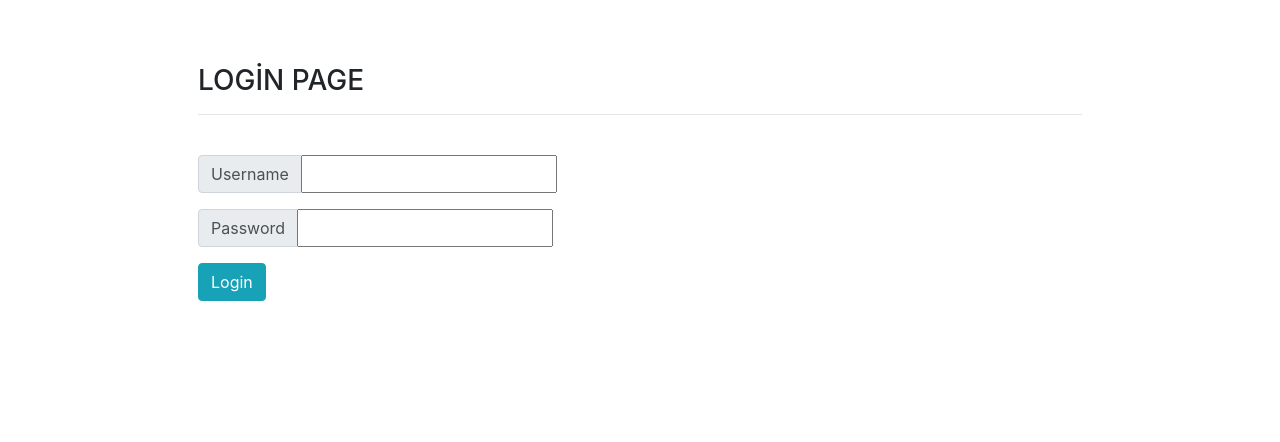
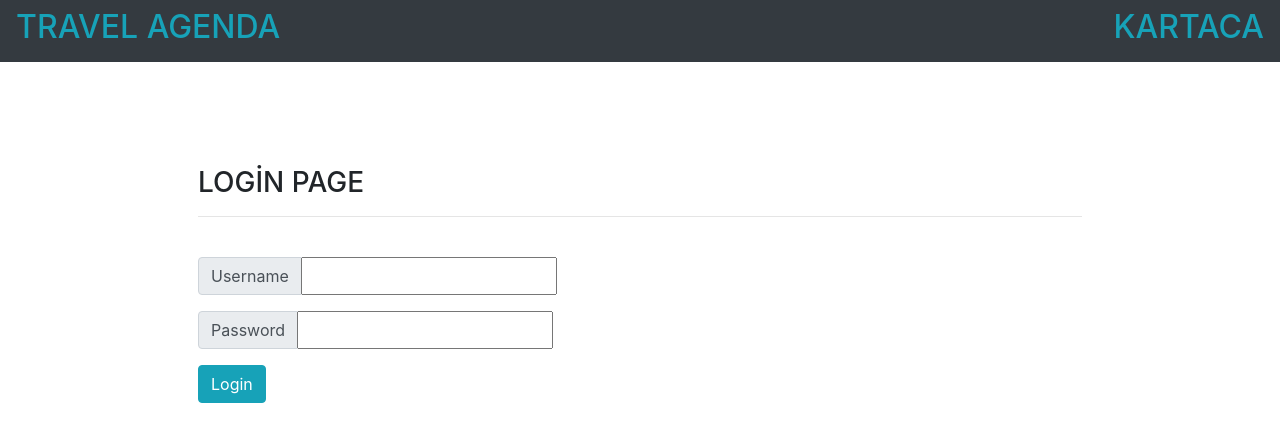
Before and after one commit to Kadermiyanyedi/TravelAgenda, an Angular app in the folder apiClient/: page / in a window 1280 px wide. Shown: the top 442 px of the page. Built offline with nearby package versions, Linux system fonts and the light colour scheme.

Commit message:
added navbar

```diff
--- a/apiClient/src/app/app.component.html
+++ b/apiClient/src/app/app.component.html
@@ -1 +1,2 @@
+<app-navbar></app-navbar>
 <router-outlet></router-outlet>
--- a/apiClient/src/app/app.module.ts
+++ b/apiClient/src/app/app.module.ts
@@ -8,13 +8,15 @@ import { PostsComponent } from './posts/posts.component';
 import { HttpClientModule } from '@angular/common/http';
 import { PostDetailComponent } from './post-detail/post-detail.component';
 import { LoginComponent } from './login/login.component';
+import { NavbarComponent } from './navbar/navbar.component';
 
 @NgModule({
   declarations: [
     AppComponent,
     PostsComponent,
     PostDetailComponent,
-    LoginComponent
+    LoginComponent,
+    NavbarComponent
   ],
   imports: [
     BrowserModule,
--- /dev/null
+++ b/apiClient/src/app/navbar/navbar.component.html
@@ -0,0 +1,4 @@
+<nav class="navbar navbar-light bg-dark mb-3 ">
+    <h2 class="text-info text-left">TRAVEL AGENDA</h2>
+    <h2 class="text-info text-right">KARTACA</h2>
+</nav><br>
--- /dev/null
+++ b/apiClient/src/app/navbar/navbar.component.ts
@@ -0,0 +1,15 @@
+import { Component, OnInit } from '@angular/core';
+
+@Component({
+  selector: 'app-navbar',
+  templateUrl: './navbar.component.html',
+  styleUrls: ['./navbar.component.css']
+})
+export class NavbarComponent implements OnInit {
+
+  constructor() { }
+
+  ngOnInit(): void {
+  }
+
+}
```
Also changed, not shown: apiClient/src/app/navbar/navbar.component.css (added), 1 other file (tests, documents, lock files or other folders).
